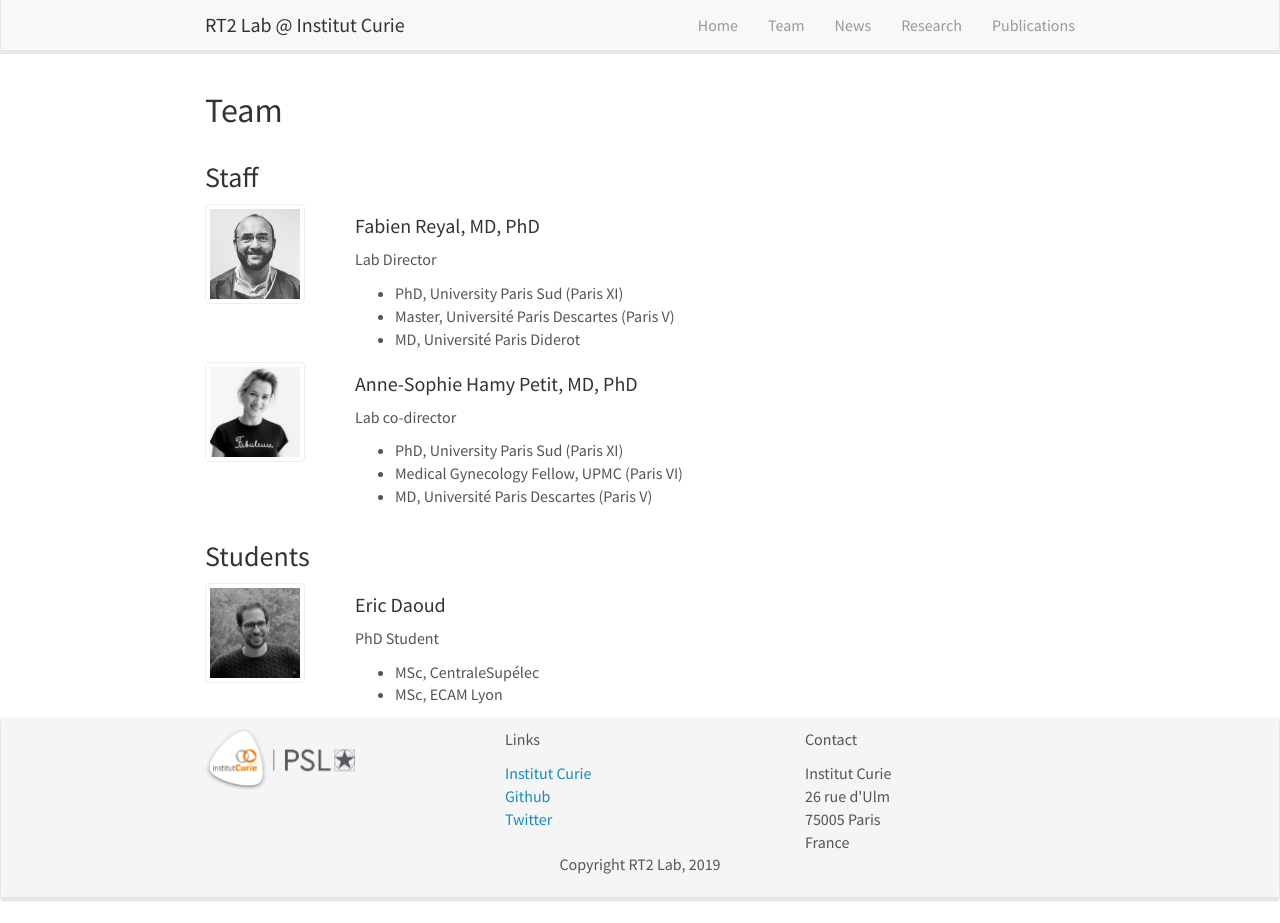
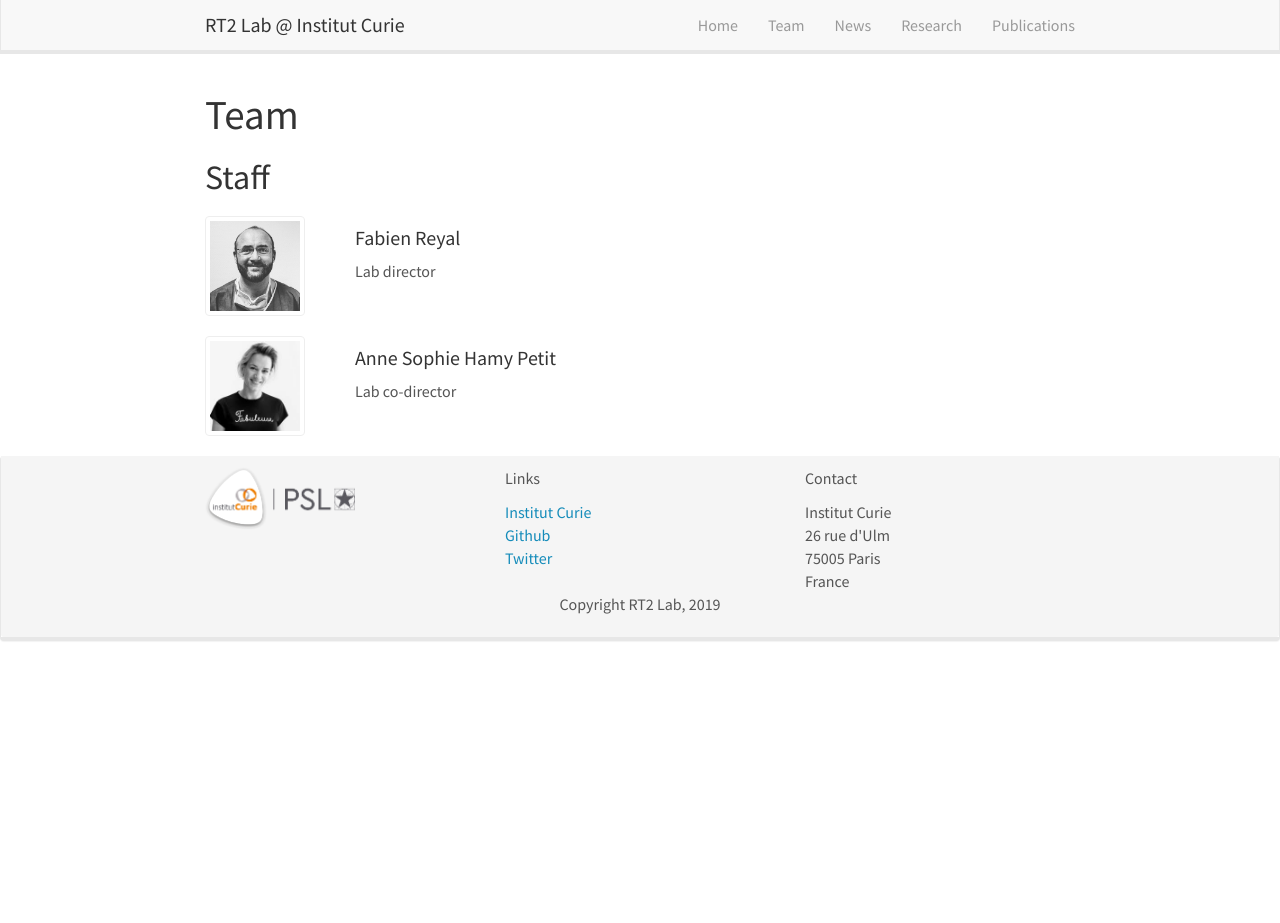
Before and after one commit to rt2lab/rt2lab.github.io, a Jekyll site: the page built from _pages/team/index.html, in a window 1280 px wide and 923 px high. Built offline with Jekyll 4.4.1, drawn with Linux system fonts in a browser that asks for light colours; nearby versions of some CDN libraries.

Commit message:
Better team layout (#1)
* new people layout

* use permalink

* better layout for team

* redo titles

* member profile page

* breadcrumb

* readme

```diff
--- a/_data/team_members.yml
+++ /dev/null
@@ -1,34 +0,0 @@
-- staff:
-  display_name: Staff
-  members:
-    - name: Fabien Reyal, MD, PhD
-      photo: fabien.jpg
-      info: Lab Director
-      email: foo@curie.fr
-      twitter: foo
-      education:
-        - PhD, University Paris Sud (Paris XI)
-        - Master, Université Paris Descartes (Paris V)
-        - MD, Université Paris Diderot
-
-    - name: Anne-Sophie Hamy Petit, MD, PhD
-      photo: anne-sophie.jpeg
-      info: Lab co-director
-      email: foo@curie.fr
-      twitter: foo
-      education:
-        - PhD, University Paris Sud (Paris XI)
-        - Medical Gynecology Fellow, UPMC (Paris VI)
-        - MD, Université Paris Descartes (Paris V)
-
-- students:
-  display_name: Students
-  members:
-    - name: Eric Daoud
-      photo: eric.png
-      info: PhD Student
-      email: foo@curie.fr
-      twitter: foo
-      education:
-        - MSc, CentraleSupélec
-        - MSc, ECAM Lyon
--- a/_includes/head.html
+++ b/_includes/head.html
@@ -5,6 +5,7 @@
   <title>RT2 Lab - {% if page.title %}{{ page.title | escape }}{% else %}{{ site.title | escape }}{% endif %}</title>
   <meta name="description" content="{% if page.excerpt %}{{ page.excerpt | strip_html | strip_newlines | truncate: 160 }}{% else %}{{ site.description }}{% endif %}">
   <link rel="stylesheet" href="{{ '/css/main.css' | prepend: site.baseurl | prepend: site.url}}">
+  <script defer src="https://use.fontawesome.com/releases/v5.3.1/js/all.js"></script>
   <link rel="canonical" href="{{ page.url | replace:'index.html','' | prepend: site.baseurl | prepend: site.url }}">
 <link rel="shortcut icon" type ="image/x-icon" href="{{ site.url }}{{ site.baseurl }}/images/favicon.ico">
 
--- a/_layouts/default.html
+++ b/_layouts/default.html
@@ -10,10 +10,6 @@
     <div class="container-fluid">
       <div class="col-sm-12">
         <div class="row">
-          <h2>{{ page.title }}</h2>
-        </div>
-
-        <div class="row">
           {{ content }}
         </div>
       </div>
--- a/_pages/news.html
+++ b/_pages/news.html
@@ -5,6 +5,7 @@
 sitemap: false
 permalink: /news.html
 ---
+<h1>{{page.title}}</h1>
 
 <ul class="list-unstyled">
     {% for article in site.data.news %}
--- a/_pages/publications.html
+++ b/_pages/publications.html
@@ -5,6 +5,8 @@ excerpt: "RT2 Lab -- Publications."
 sitemap: false
 permalink: /publications/
 ---
+
+<h1>{{page.title}}</h1>
 
 {% for publi in site.data.publist %}
 
--- a/_pages/team.html
+++ /dev/null
@@ -1,35 +0,0 @@
----
-title: "Team"
-layout: default
-excerpt: "RT2 Lab: Team members"
-sitemap: false
-permalink: /team/
----
-
-{% for team in site.data.team_members %}
-    <h3>{{team.display_name}}</h3>
-    {% for member in team.members %}
-        <div class="card">
-            <div class="row mt-3">
-                <div class="col-md-2">
-                    <img src="{{ site.url }}{{ site.baseurl }}/images/teampic/{{ member.photo }}"
-                        class="card-img img-responsive img-thumbnail"
-                        style="filter: grayscale(100%); max-width: 100px;"/>
-                </div>
-
-                <div class="col-md-10">
-                    <div class="card-body">
-                    <h4 class="card-title">{{ member.name }}</h4>
-                    <p class="card-text">{{ member.info }}</p>
-
-                    <ul>
-                        {% for education in member.education %}
-                            <li>{{education}}</li>
-                        {% endfor %}
-                    </ul>
-                    </div>
-                </div>
-            </div>
-        </div>
-    {% endfor %}
-{% endfor %}
--- /dev/null
+++ b/_pages/team/_posts/2017-04-02-fabien-reyal.md
@@ -0,0 +1,23 @@
+---
+layout: member
+category: staff
+title: 'Fabien Reyal'
+image: 'fabien.jpg'
+role: Lab director
+permalink: 'team/fabien-reyal'
+social:
+    twitter: https://twitter.com/fabienreyal
+    linkedin: https://linkedin.com/in/fabienreyal
+    google-scholar: https://scholar.google.com/citations?user=VRZhLFsAAAAJ&hl=en&oi=ao
+education:
+ - Education 1
+ - Education 2
+---
+
+Pr. Fabien Reyal was a student of the Xavier Bichat (Paris VII) faculty of medicine and was appointed Paris hospitals resident in 1995. After completing his internship in obstetrics and gynecology, he was appointed assistant chief resident at the Paris VII Xavier Bichat hospital in 2004.
+
+He ultimately decided to focus on gynecological, breast, and reconstructive cancer surgery, taking on the role of specialist assistant (2007) and specialist practitioner (2008) at Institut Curie.
+
+His scientific training led him to obtain a thesis in science from the Paris XI faculty and authorization to conduct research at the Paris VI faculty. He spent a year as a Researcher at the Amsterdam center for cancer research (2006).
+
+Today, he is head of the gynecological, breast and reconstructive cancer surgery department and leads a research team working on resistance to breast cancer treatment. Since September 2018, he is Profesor at Université Paris Descartes.
--- /dev/null
+++ b/_pages/team/index.html
@@ -0,0 +1,33 @@
+---
+title: "Team"
+layout: default
+excerpt: "RT2 Lab: Team members"
+sitemap: false
+permalink: /team/
+---
+
+<h1>{{page.title}}</h1>
+
+<h2><a id="staff"></a>Staff</h2>
+{% assign members = site.posts | where: 'category', 'staff' | sort: 'date' %}
+{% for member in members %}
+<div class="card team-member-card">
+    <div class="row mt-3">
+        <div class="col-md-2">
+            <a href={{member.url}}>
+                <img src="{{ site.url }}{{ site.baseurl }}/images/team/{{ member.image }}"
+                    class="card-img img-responsive img-thumbnail"
+                    style="filter: grayscale(100%); max-width: 100px;"/>
+            </a>
+        </div>
+
+        <div class="col-md-10">
+            <div class="card-body">
+            <h4 class="card-title">{{ member.title }}</h4>
+            <p class="card-text">{{ member.role }}</p>
+            </div>
+        </div>
+    </div>
+</div>
+
+{% endfor %}
--- a/css/main.scss
+++ b/css/main.scss
@@ -14,6 +14,14 @@ figcaption {
   margin-bottom: 20px;
 }
 
+.breadcrumb {
+  background: none;
+  border: none;
+  display: block;
+  margin-left: 0;
+  padding-left: 0;
+}
+
 .nopadding-left {
   padding-left: 0 !important;
   margin-left: 0 !important;
@@ -24,12 +32,17 @@ figcaption {
   margin-right: 0 !important;
 }
 
+.team-member-card {
+  margin-top: 20px;
+  margin-bottom: 20px;
+}
+
 .container-fluid {
   margin-right: auto;
   margin-left: auto;
   max-width: 900px; /* or 950px */
 }
-/* Carusel */
+/* Carousel */
 
 .carousel {
   border-radius: 3px 3px 3px 3px;
```
Also changed, not shown: README.md (+60 -18 lines), _layouts/member.html (added, +47 -0 lines), _pages/research.md (+2 -0 lines), _pages/team/_posts/2018-04-02-anne-sophie-hamy-petit.md (added, +17 -0 lines), images/team/anne-sophie.jpeg (renamed from images/teampic/anne-sophie.jpeg), images/team/avatar.png (renamed from images/teampic/avatar.png), images/team/eric.png (renamed from images/teampic/eric.png), images/team/fabien.jpg (renamed from images/teampic/fabien.jpg).
